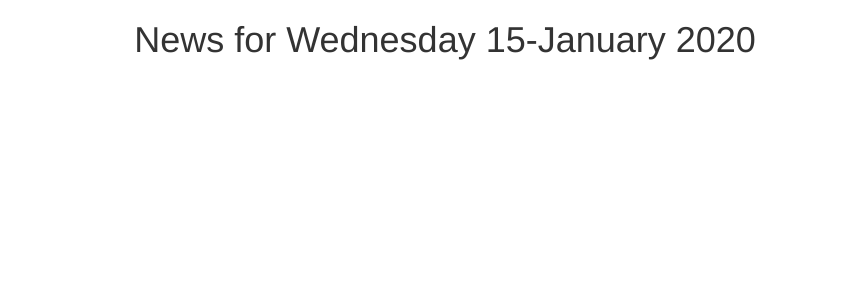
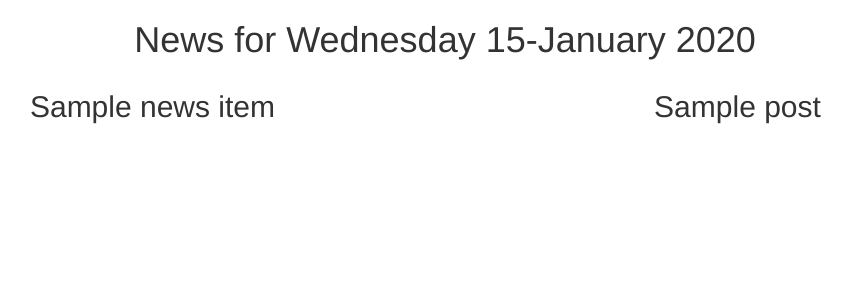
Before and after one commit to KellenNjoroge/The-Moringa-Tribune, a Django app: template news/templates/all-news/today-news.html in a window 1280 px wide. Shown: the part 52-352 px from the top of the page, without its empty margins (195-1047 px from the left). Run offline with Django 3.2, Linux system fonts and the light colour scheme; the template is opened without the code that fills it: most values are stand-ins (such as "Sample title", 1, 10 or a date in 2020); some libraries are stand-ins or nearby versions.

Commit message:
added post content

```diff
--- a/news/templates/all-news/today-news.html
+++ b/news/templates/all-news/today-news.html
@@ -2,4 +2,28 @@
 
 {% block content %}
 {{block.super}}
+
+<div class="container">
+
+  <!-- Looping through news   -->
+  {% for news_item in news %}
+
+  <div class="row">
+      <div class="col-xs-6 col-sm-6 col-md-6 col-lg-6">
+        <h2 class="text-center"> {{ news_item.title }} </h2>
+      </div>
+      <div class="col-xs-6 col-sm-6 col-md-6 col-lg-6">
+        <h2 class="text-center"> {{ news_item.post }} </h2>
+      </div>
+
+  </div>
+
+
+  {% empty %}
+  <div class="row">
+    <h2 class="text-center">There No News Items</h2>
+  </div>
+  {% endfor %}
+
+</div>
 {% endblock %}
```
Also changed, not shown: news/views.py (+8 -3 lines).
